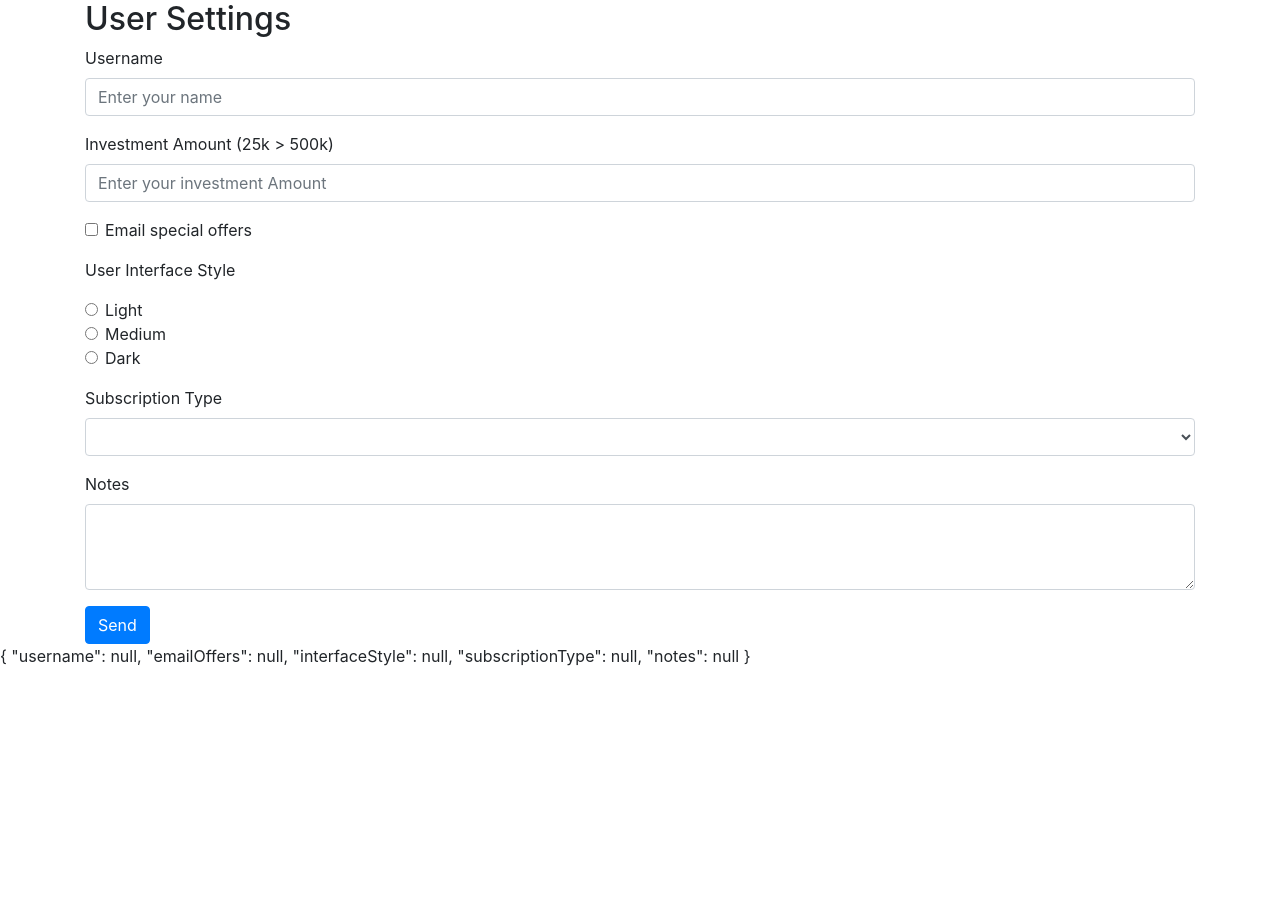
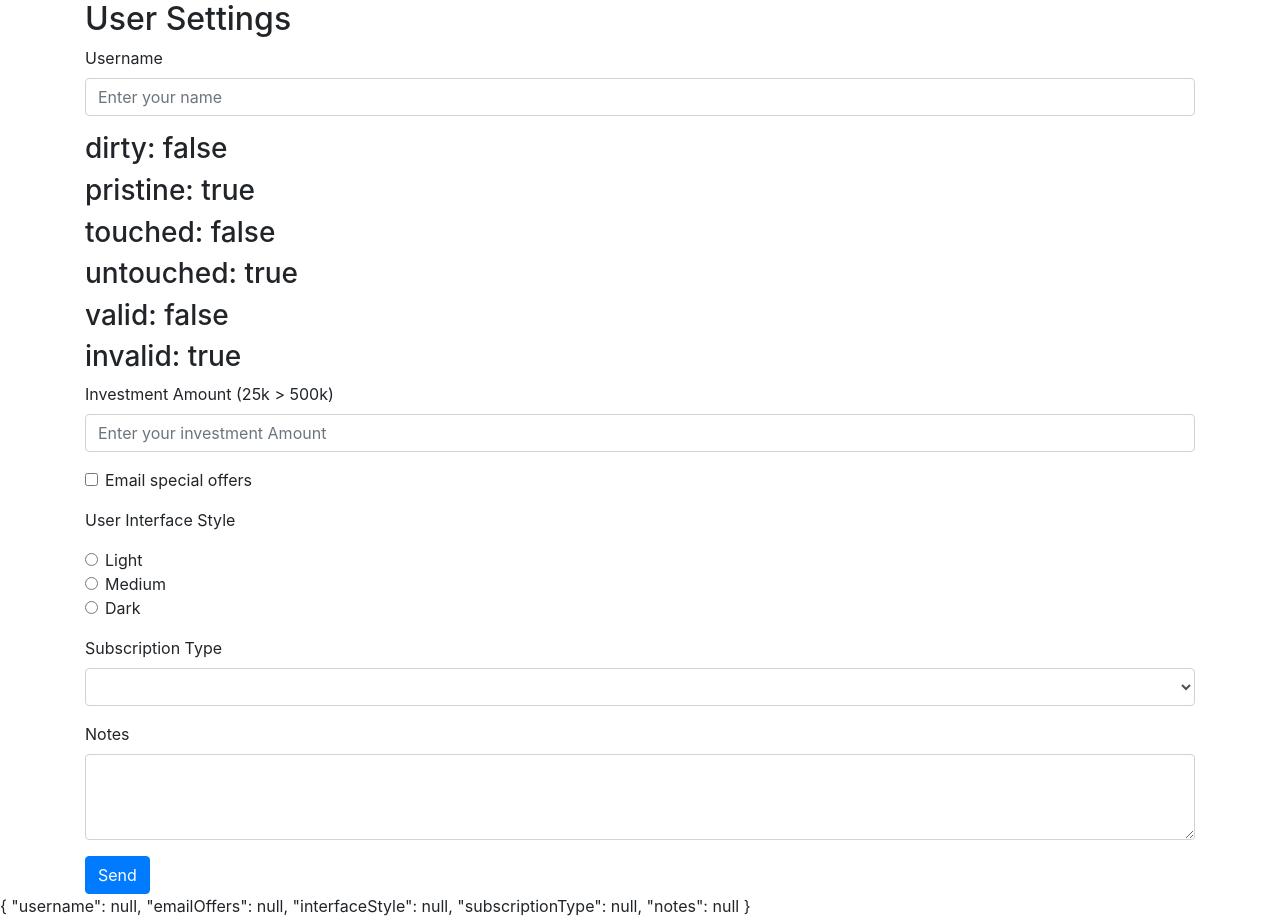
Before and after one commit to molinacarlosdev/basicAngularForm, an Angular app: page / in a window 1280 px wide. Before the commit the page ends 800 px from the top, so only its background shows below. Built offline with nearby package versions, Linux system fonts and the light colour scheme.

Commit message:
Getting values for different properties for Validation using ngModel

```diff
--- a/src/app/user-settings-form/user-settings-form.component.html
+++ b/src/app/user-settings-form/user-settings-form.component.html
@@ -11,10 +11,18 @@
         placeholder="Enter your name"
         class="form-control"
         required
-        minlength="4"
+        minlength="3"
+        #propertyTest="ngModel"
         [(ngModel)]="userSettings.name"
       />
     </div>
+    <h3>dirty: {{ propertyTest.dirty }}</h3>
+    <h3>pristine: {{ propertyTest.pristine }}</h3>
+    <h3>touched: {{ propertyTest.touched }}</h3>
+    <h3>untouched: {{ propertyTest.untouched }}</h3>
+    <h3>valid: {{ propertyTest.valid }}</h3>
+    <h3>invalid: {{ propertyTest.invalid }}</h3>
+
     <div class="form-group">
       <label for="investmentAmount">Investment Amount (25k > 500k)</label>
       <input
```
